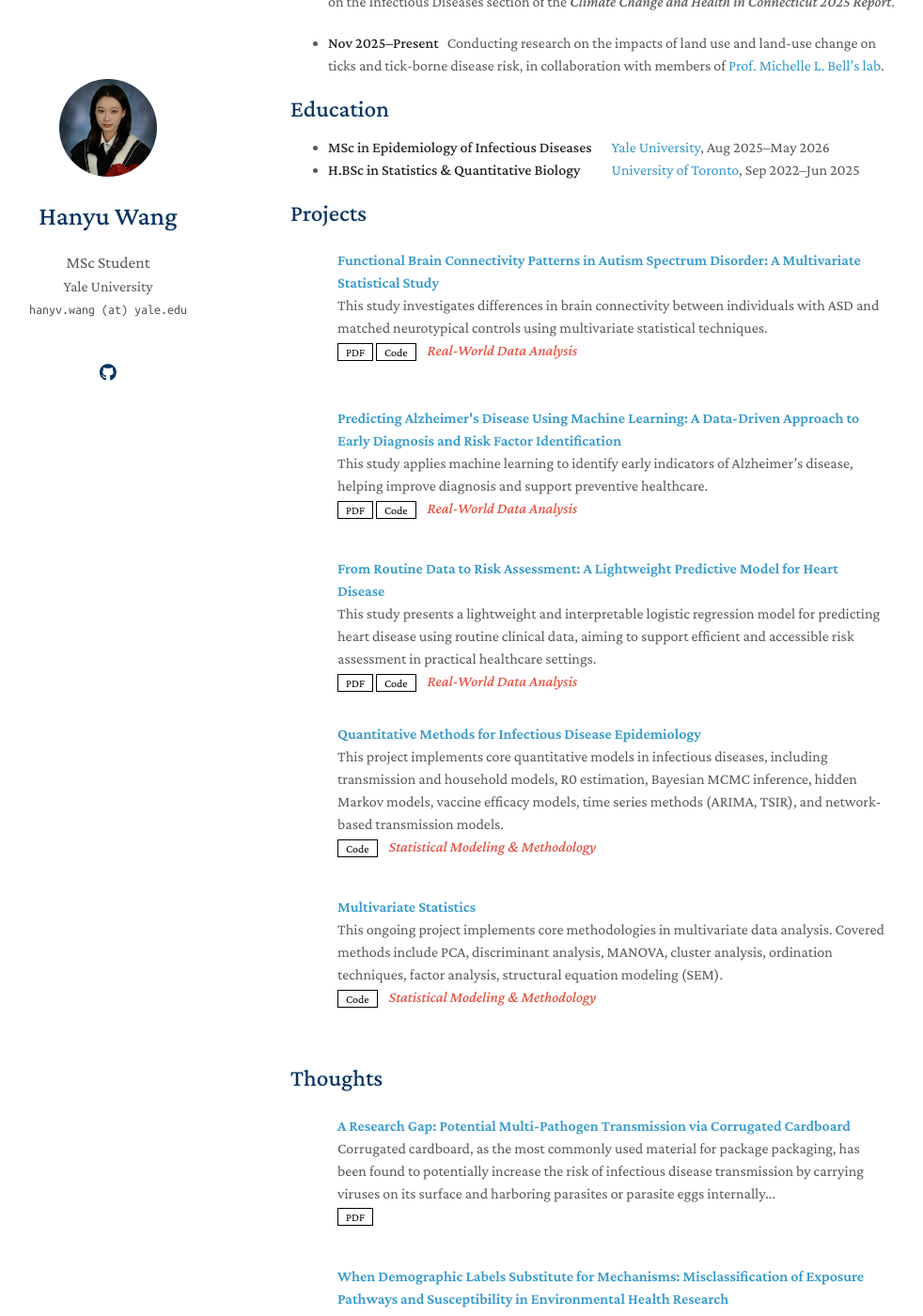
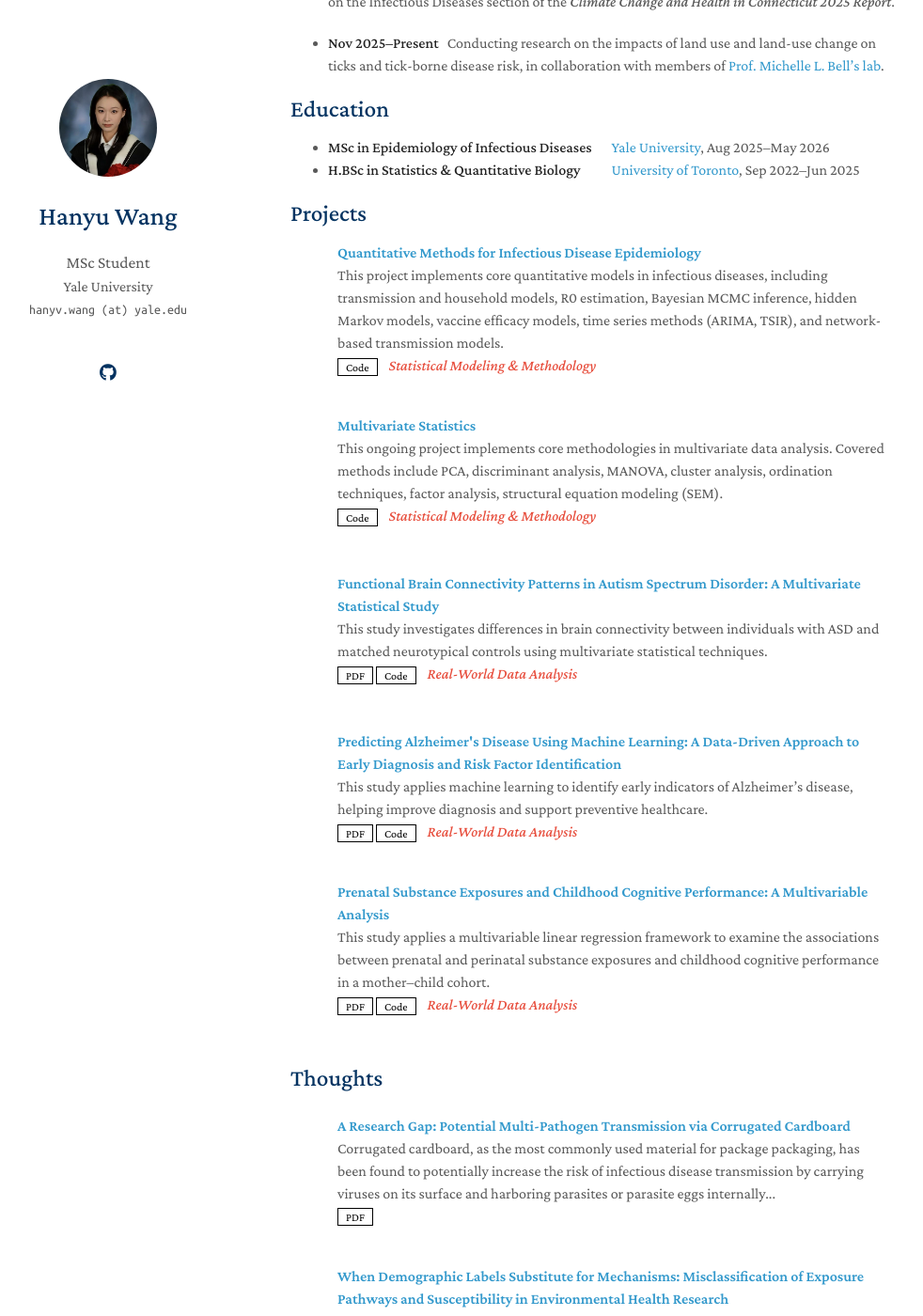
Before and after one commit to hanyvwang/hanyvwang.github.io, a Jekyll site: the page built from index.md, in a window 1280 px wide and 1400 px high, scrolled down 672 px. Shown: the whole window at 94% size, without its empty margins (161-1143 px from the left). Built offline with Jekyll 4.4.1, drawn with Linux system fonts in a browser that asks for light colours; a style sheet for code colours, icons or effects is not loaded; our own code applies the rules of GitHub Pages for plain Markdown files; some of the changed lines change nothing that is shown.

Commit message:
Update publications.yml

```diff
--- a/_data/publications.yml
+++ b/_data/publications.yml
@@ -1,4 +1,24 @@
 main:
+
+  - title: "Quantitative Methods for Infectious Disease Epidemiology"
+    authors: "This project implements core quantitative models in infectious diseases, including transmission and household models, R0 estimation, Bayesian MCMC inference, hidden Markov models, vaccine efficacy models, time series methods (ARIMA, TSIR), and network-based transmission models."
+    conference_short: R
+    # conference: IEEE/CVF Conference on Computer Vision and Pattern Recognition <strong>(CVPR)</strong>, 2020.
+    code: https://github.com/hanyvwang/quantitative-methods-id
+    # page: https://class-il.mpi-inf.mpg.de/mnemonics/
+    # bibtex: https://class-il.mpi-inf.mpg.de/mnemonics/
+    notes: "&nbsp;&nbsp;&nbsp;Statistical Modeling & Methodology"
+    # image: ./assets/img/teaser_example.png
+
+  - title: "Multivariate Statistics"
+    authors: "This ongoing project implements core methodologies in multivariate data analysis. Covered methods include PCA, discriminant analysis, MANOVA, cluster analysis, ordination techniques, factor analysis, structural equation modeling (SEM)."
+    conference_short: R
+    # conference: IEEE/CVF Conference on Computer Vision and Pattern Recognition <strong>(CVPR)</strong>, 2020.
+    code: https://github.com/hanyvwang/multivariate-statistics
+    # page: https://class-il.mpi-inf.mpg.de/mnemonics/
+    # bibtex: https://class-il.mpi-inf.mpg.de/mnemonics/
+    notes: "&nbsp;&nbsp;&nbsp;Statistical Modeling & Methodology"
+    # image: ./assets/img/teaser_example.png
 
   - title: "Functional Brain Connectivity Patterns in Autism Spectrum Disorder: A Multivariate Statistical Study"
     authors: "This study investigates differences in brain connectivity between individuals with ASD and matched neurotypical controls using multivariate statistical techniques."
@@ -31,34 +51,24 @@ main:
     #notes: "&nbsp;&nbsp;&nbsp;Real-World Data Analysis"
     # image: ./assets/img/teaser_example.png
 
-  - title: "From Routine Data to Risk Assessment: A Lightweight Predictive Model for Heart Disease"
-    authors: "This study presents a lightweight and interpretable logistic regression model for predicting heart disease using routine clinical data, aiming to support efficient and accessible risk assessment in practical healthcare settings."
+  - title: "Prenatal Substance Exposures and Childhood Cognitive Performance: A Multivariable Analysis"
+    authors: "This study applies a multivariable linear regression framework to examine the associations between prenatal and perinatal substance exposures and childhood cognitive performance in a mother–child cohort."
     conference_short: R
     # conference: IEEE/CVF Conference on Computer Vision and Pattern Recognition <strong>(CVPR)</strong>, 2020.
-    pdf: assets/files/chd_report.pdf
+    pdf: assets/files/expose_cognitive.pdf
     code: https://github.com/hanyvwang/Coronary-Heart-Disease-Prediction
     # page: https://class-il.mpi-inf.mpg.de/mnemonics/
     # bibtex: https://class-il.mpi-inf.mpg.de/mnemonics/
     notes: "&nbsp;&nbsp;&nbsp;Real-World Data Analysis"
     # image: ./assets/img/teaser_example.png
 
-  - title: "Quantitative Methods for Infectious Disease Epidemiology"
-    authors: "This project implements core quantitative models in infectious diseases, including transmission and household models, R0 estimation, Bayesian MCMC inference, hidden Markov models, vaccine efficacy models, time series methods (ARIMA, TSIR), and network-based transmission models."
-    conference_short: R
+  #- title: "From Routine Data to Risk Assessment: A Lightweight Predictive Model for Heart Disease"
+    #authors: "This study presents a lightweight and interpretable logistic regression model for predicting heart disease using routine clinical data, aiming to support efficient and accessible risk assessment in practical healthcare settings."
+    #conference_short: R
     # conference: IEEE/CVF Conference on Computer Vision and Pattern Recognition <strong>(CVPR)</strong>, 2020.
-    code: https://github.com/hanyvwang/quantitative-methods-id
+    #pdf: assets/files/chd_report.pdf
+    #code: https://github.com/hanyvwang/Coronary-Heart-Disease-Prediction
     # page: https://class-il.mpi-inf.mpg.de/mnemonics/
     # bibtex: https://class-il.mpi-inf.mpg.de/mnemonics/
-    notes: "&nbsp;&nbsp;&nbsp;Statistical Modeling & Methodology"
+    #notes: "&nbsp;&nbsp;&nbsp;Real-World Data Analysis"
     # image: ./assets/img/teaser_example.png
-
-
-  - title: "Multivariate Statistics"
-    authors: "This ongoing project implements core methodologies in multivariate data analysis. Covered methods include PCA, discriminant analysis, MANOVA, cluster analysis, ordination techniques, factor analysis, structural equation modeling (SEM)."
-    conference_short: R
-    # conference: IEEE/CVF Conference on Computer Vision and Pattern Recognition <strong>(CVPR)</strong>, 2020.
-    code: https://github.com/hanyvwang/multivariate-statistics
-    # page: https://class-il.mpi-inf.mpg.de/mnemonics/
-    # bibtex: https://class-il.mpi-inf.mpg.de/mnemonics/
-    notes: "&nbsp;&nbsp;&nbsp;Statistical Modeling & Methodology"
-    # image: ./assets/img/teaser_example.png
```
